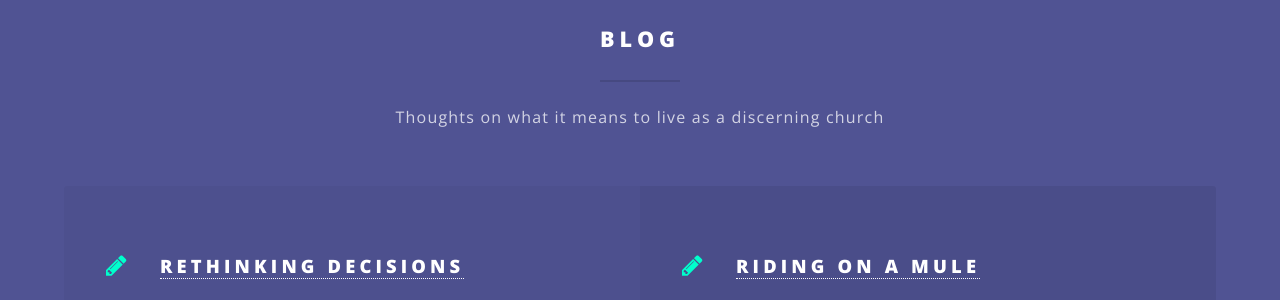
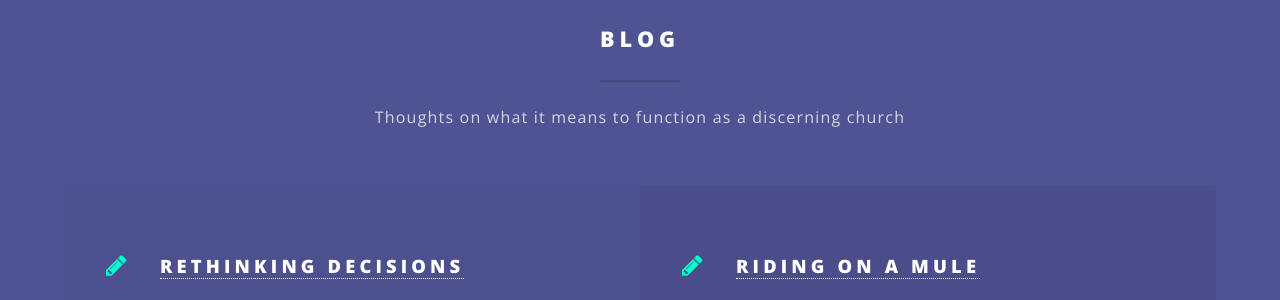
Before and after one commit to wadeallen/discerning_church_2015, a Jekyll site: the page built from index.html, in a window 1280 px wide and 900 px high, scrolled down 3249 px. Shown: the part 154-454 px from the top of the window. Built offline with Jekyll 4.4.1, drawn with Linux system fonts in a browser that asks for light colours.

Commit message:
Site updated at 2015-06-23 19:03:00 UTC

```diff
--- a/blog.html
+++ b/blog.html
@@ -1,7 +1,7 @@
 ---
 layout: page
 title: Blog
-description: Thoughts on what it means to </br> live as a discerning church
+description: Thoughts on what it means to </br> function as a discerning church
 permalink: /blog/
 ---
 
--- a/index.html
+++ b/index.html
@@ -66,7 +66,7 @@ title: Home
             <div class="inner">
               <header class="major">
                 <h2>Blog</h2>
-                <p>Thoughts on what it means to live as a discerning church</p>
+                <p>Thoughts on what it means to function as a discerning church</p>
               </header>
               <ul class="features">
               {% for post in site.posts limit:4 %}
```
